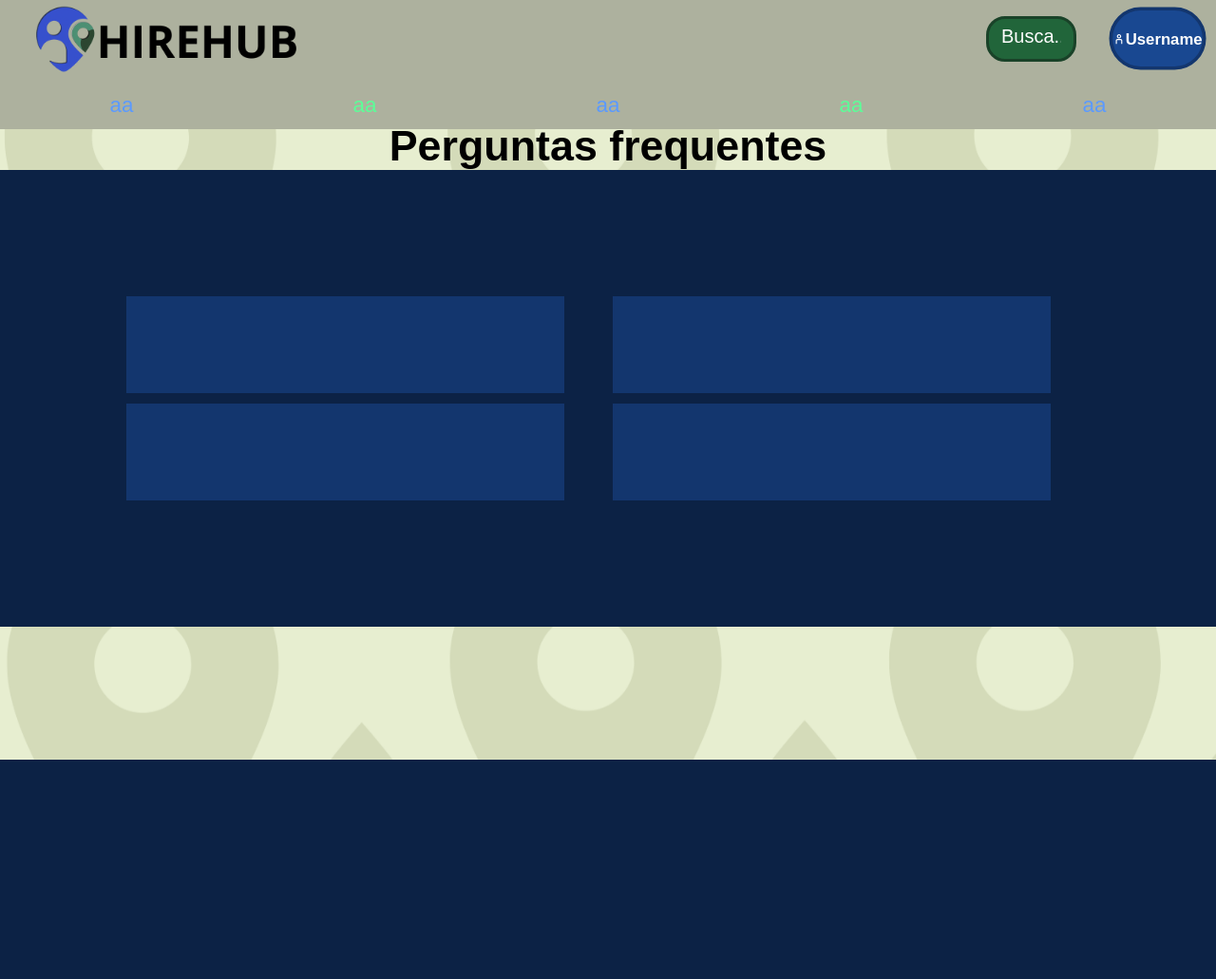
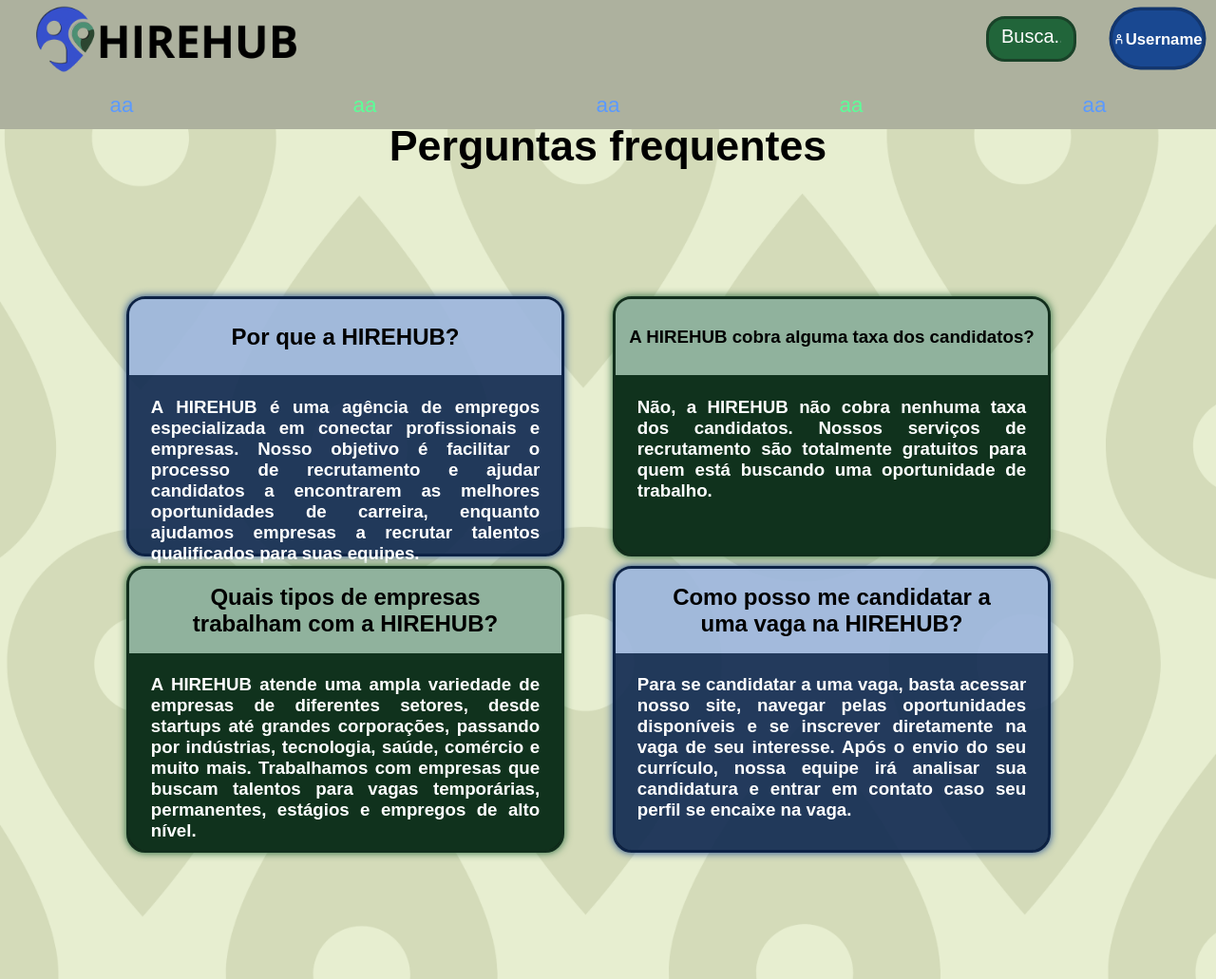
Before and after one commit to JUKASE-git/HIREHUB, a PHP site: page /assets/pages/FAQ.html in a window 1280 px wide. Shown: the whole page at 95% size. Before the commit the page ends 800 px from the top, so only its background shows below. Run offline with PHP 8.4, Linux system fonts and the light colour scheme; some libraries are stand-ins or nearby versions.

Commit message:
Add files via upload

```diff
--- a/assets/css/style.css
+++ b/assets/css/style.css
@@ -68,10 +68,10 @@ body {
 }
 
 
-.side a img{
+.side a img {
     width: 100%;
     height: 100%;
-    margin-left:20%;
+    margin-left: 20%;
     scale: 1.4
 }
 
@@ -84,14 +84,14 @@ body {
 }
 
 .user-icon {
-    width:6.5%;
+    width: 6.5%;
     height: 80%;
     border-radius: 100%;
     scale: 1.2;
     margin: 0 2%;
 }
 
-.user-icon button{
+.user-icon button {
     width: 100%;
     height: 100%;
     border-radius: 100%;
@@ -103,7 +103,8 @@ body {
     background-color: #194891;
 }
 
-.user-icon button, .user-icon-loged .user-button-loged:hover{
+.user-icon button,
+.user-icon-loged .user-button-loged:hover {
     scale: 1.2;
 }
 
@@ -120,15 +121,15 @@ body {
     color: #fff;
 }
 
-.user-icon-loged{
-    width:13.5%;
+.user-icon-loged {
+    width: 13.5%;
     height: 80%;
     border-radius: 100%;
     scale: 1.2;
     margin: 0 2%;
 }
 
-.user-button-loged{
+.user-button-loged {
     width: 100%;
     height: 100%;
     border-radius: 100px;
@@ -179,8 +180,8 @@ body {
     z-index: 999;
     margin-top: 10%;
     z-index: 1000;
-    margin-left:1% ;
-    margin-right:1% ;
+    margin-left: 1%;
+    margin-right: 1%;
 }
 
 .modal form {
@@ -266,24 +267,24 @@ body {
     color: white;
 }
 
-.wrapper{
+.wrapper {
     width: 100%;
     min-height: 100dvh;
-    background-color: aliceblue ;
+    background-color: aliceblue;
 }
 
-.first-view{
+.first-view {
     width: 100%;
     height: 100dvh;
     background-color: #adb19e;
     background-size: 100%;
-    padding:10%;
+    padding: 10%;
     display: flex;
     align-items: center;
     justify-content: center;
 }
 
-.first-view .content-first-view{
+.first-view .content-first-view {
     height: 100%;
     width: 100%;
     display: flex;
@@ -292,7 +293,7 @@ body {
     padding-top: 6%;
 }
 
-.first-view .content-first-view .desc{
+.first-view .content-first-view .desc {
     text-align: justify;
     padding: 3.23%;
     margin: 0 2%;
@@ -302,57 +303,58 @@ body {
     border: solid #194891;
 }
 
-.first-view .content-first-view img{
+.first-view .content-first-view img {
     width: 60%;
     border-radius: 20px;
     box-shadow: 0 0 1em #21653a;
     border: solid #21653a;
 }
 
-.abrir{
+.abrir {
     animation: abrir-modal 0.2s linear;
     display: flex;
 }
 
-.fechar{
+.fechar {
     display: none;
 }
 
-@keyframes abrir-modal{
-    from{
+@keyframes abrir-modal {
+    from {
         opacity: 0;
     }
 
-    to{
+    to {
         opacity: 100%;
     }
 }
 
 
-.text-green{
+.text-green {
     color: #5cff98;
 }
 
-.text-blue{
-color: #5b9aff;
+.text-blue {
+    color: #5b9aff;
 }
 
-.background-blue{
+.background-blue {
     background-color: #255cb4d3;
     border: #0c2245 solid;
     box-shadow: #194891 0 0 0.4em;
 }
-.background-green{
+
+.background-green {
     background-color: #21653a;
     border: #112e1c solid;
     box-shadow: #21653a 0 0 0.4em;
 }
 
-.cadastro{
+.cadastro {
     display: none;
 }
 
-.content{
+.content {
     width: 100%;
     min-height: 100dvh;
     background-image: url(../img/background2.png);
@@ -361,11 +363,11 @@ color: #5b9aff;
     text-align: center;
 }
 
-.content h1{
+.content h1 {
     font-size: 5em;
 }
 
-.grid{
+.grid {
     width: 100%;
     min-height: 100dvh;
     display: grid;
@@ -375,7 +377,7 @@ color: #5b9aff;
     z-index: 0;
 }
 
-.card{
+.card {
     color: white;
     padding: 20px;
     font-size: 1.2em;
@@ -386,11 +388,12 @@ color: #5b9aff;
     z-index: 1;
 }
 
-.card header, footer{
+.card header,
+footer {
     width: 100%;
 }
 
-.card footer button{
+.card footer button {
     width: 40%;
     height: 50%;
     margin: 0 5%;
@@ -399,39 +402,39 @@ color: #5b9aff;
     transition: 0.3s ease-in-out;
 }
 
-.card footer button:hover{
+.card footer button:hover {
     scale: 1.3;
 
 }
 
-.edit{
+.edit {
     border: rgb(142, 136, 26) solid;
     background-color: rgb(253, 212, 87);
     color: #000;
 }
 
-.del{
+.del {
     border: solid rgb(109, 0, 0);
     background-color: rgb(164, 0, 0);
     color: #fff;
 }
 
-.card header{
+.card header {
     height: 70%;
 }
 
-.card footer{
+.card footer {
     height: 30%;
     display: flex;
     align-items: center;
     justify-content: center;
 }
 
-.candidatar{
+.candidatar {
     border: solid black;
 }
 
-.create-card{
+.create-card {
     width: 60%;
     height: 60px;
     border-radius: 30px;
@@ -444,17 +447,17 @@ color: #5b9aff;
     font-size: 1.2em;
 }
 
-.create-card:hover{
+.create-card:hover {
     scale: 1.1;
     text-decoration: underline;
     box-shadow: #349f5b 0 0 1em;
     background-color: #194228;
 }
 
-.create-card-form{
+.create-card-form {
     display: none;
     width: 60%;
-    background-color:#317cf4d8 ;
+    background-color: #317cf4d8;
     backdrop-filter: blur(7px);
     padding: 3%;
     border-radius: 20px;
@@ -462,25 +465,25 @@ color: #5b9aff;
     box-shadow: #13366e 0 0 1em;
 }
 
-.create-card-form button{
+.create-card-form button {
     width: 10%;
     background-color: transparent;
     border: none;
     color: white;
 }
 
-.create-card-form button svg{
+.create-card-form button svg {
     color: white;
 }
 
-.create-card-form form{
+.create-card-form form {
     width: 100%;
     display: flex;
     align-items: center;
     flex-direction: column;
 }
 
-.create-card-form input{
+.create-card-form input {
     width: 80%;
     padding: 1%;
     border-radius: 10px;
@@ -490,37 +493,37 @@ color: #5b9aff;
     transition: 0.3s ease-in-out;
 }
 
-.create-card-form input:focus{
+.create-card-form input:focus {
     scale: 1.1
 }
 
-.create-card-form .sbt{
+.create-card-form .sbt {
     width: 30%;
     transition: 0.3s ease-in-out;
 }
 
-.create-card-form .sbt:hover{
+.create-card-form .sbt:hover {
     scale: 1.1;
 }
 
-.return{
+.return {
     transition: 0.2s ease-in-out;
 }
 
-.return:hover{
+.return:hover {
     scale: 1.2;
 }
 
-.show{
+.show {
     display: block;
     animation: abrir-modal 0.2s linear;
 }
 
-.hide{
+.hide {
     display: none;
 }
 
-.main-aboutus{
+.main-aboutus {
     width: 100%;
     min-height: 100dvh;
     background-image: url("../img/background.png");
@@ -529,12 +532,12 @@ color: #5b9aff;
     padding-top: 9%;
 }
 
-.main-aboutus h1{
+.main-aboutus h1 {
     font-size: 3em;
     text-align: center;
 }
 
-.main-aboutus .team{
+.main-aboutus .team {
     width: 100%;
     min-height: 80dvh;
     padding: 2%;
@@ -544,7 +547,7 @@ color: #5b9aff;
     flex-direction: column;
 }
 
-.team .members{
+.team .members {
     width: 90%;
     margin: 1%;
     border-radius: 10px;
@@ -556,23 +559,23 @@ color: #5b9aff;
 }
 
 
-.members .img{
+.members .img {
     width: 8%;
     background-color: #fff;
     border-radius: 10px;
     margin: 0 2%;
-    color:#000
+    color: #000
 }
 
 
-.members .teams-desc{
+.members .teams-desc {
     width: 92%;
     display: flex;
     flex-direction: column;
 
 }
 
-.faq-main{
+.faq-main {
     width: 100%;
     min-height: 100dvh;
     background-image: url("../img/background2.png");
@@ -583,18 +586,51 @@ color: #5b9aff;
     font-size: 1.4em;
 }
 
-.faqs{
+.faqs {
     width: 100%;
     padding: 10%;
-    background-color: #0c2245;
     display: grid;
     grid-template-columns: 1fr 1fr;
     grid-template-rows: auto;
 }
 
-.quests{
+.quests {
     width: 90%;
-    background-color: #13366e;
-    padding: 10%;
     margin: 1%;
+    border-radius: 20px;
+    color: #FFF;
 }
+
+.quests header {
+    background-color: hsla(0, 0%, 100%, 0.5);
+    width: 100%;
+    height: 30%;
+    padding: 2%;
+    border-radius: 16px 16px 0 0;
+    font-size: medium;
+    display: flex;
+    justify-content: center;
+    align-items: center;
+    color: #000;
+}
+
+.quests header h2{
+    width: 80%;
+}
+
+.quests header svg{
+width:20%;
+scale: 0.4;
+color: #FFF;
+}
+
+
+.quests main {
+    width: 100%;
+    height: 70%;
+    background-color: hsla(0, 0%, 0%, 0.50);
+    border-radius: 0 0 16px 16px;
+    font-size: medium;
+    padding: 5%;
+    text-align: justify;
+}
--- a/assets/pages/FAQ.html
+++ b/assets/pages/FAQ.html
@@ -1,11 +1,14 @@
 <!DOCTYPE html>
 <html lang="en">
+
 <head>
     <meta charset="UTF-8">
     <meta name="viewport" content="width=device-width, initial-scale=1.0">
     <title>FAQ</title>
     <link rel="stylesheet" href="../css/style.css">
+    <link rel="stylesheet" href="https://fontawesome.com/icons/arrow-down?s=solid">
 </head>
+
 <body>
     <header class="header-index">
         <div class="top-bot">
@@ -55,19 +58,58 @@
     <main class="faq-main">
         <h1>Perguntas frequentes</h1>
         <div class="faqs">
-            <div class="quests">
+            <div class="quests background-blue">
+                <header>
+                    <h2>Por que a HIREHUB?</h2>
 
+                </header>
+                <main>
+                    <h3>A HIREHUB é uma agência de empregos especializada em conectar profissionais e empresas. Nosso
+                        objetivo é facilitar o processo de recrutamento e ajudar candidatos a encontrarem as melhores
+                        oportunidades de carreira, enquanto ajudamos empresas a recrutar talentos qualificados para suas
+                        equipes.</h3>
+                </main>
             </div>
-            <div class="quests">
+            <div class="quests background-green">
+                <header>
+                    <h3>A HIREHUB cobra alguma taxa dos candidatos?</h3>
+                </header>
+                <main>
+                    <h3>
+                        Não, a HIREHUB não cobra nenhuma taxa dos candidatos. Nossos serviços de recrutamento são
+                        totalmente
+                        gratuitos para quem está buscando uma oportunidade de trabalho.
+                    </h3>
 
+                </main>
             </div>
-            <div class="quests">
-
+            <div class="quests background-green">
+                <header>
+                    <h2>Quais tipos de empresas trabalham com a HIREHUB?</h2>
+                </header>
+                <main>
+                    <h3>
+                        A HIREHUB atende uma ampla variedade de empresas de diferentes setores, desde startups até
+                        grandes corporações, passando por indústrias, tecnologia, saúde, comércio e muito mais.
+                        Trabalhamos com empresas que buscam talentos para vagas temporárias, permanentes, estágios e
+                        empregos de alto nível.
+                    </h3>
+                </main>
             </div>
-            <div class="quests">
-
+            <div class="quests background-blue">
+                <header>
+                    <h2>Como posso me candidatar a uma vaga na HIREHUB?</h2>
+                </header>
+                <main>
+                    <h3>
+                        Para se candidatar a uma vaga, basta acessar nosso site, navegar pelas oportunidades disponíveis
+                        e se inscrever diretamente na vaga de seu interesse. Após o envio do seu currículo, nossa equipe
+                        irá analisar sua candidatura e entrar em contato caso seu perfil se encaixe na vaga.
+                    </h3>
+                </main>
             </div>
         </div>
     </main>
 </body>
+
 </html>
```
